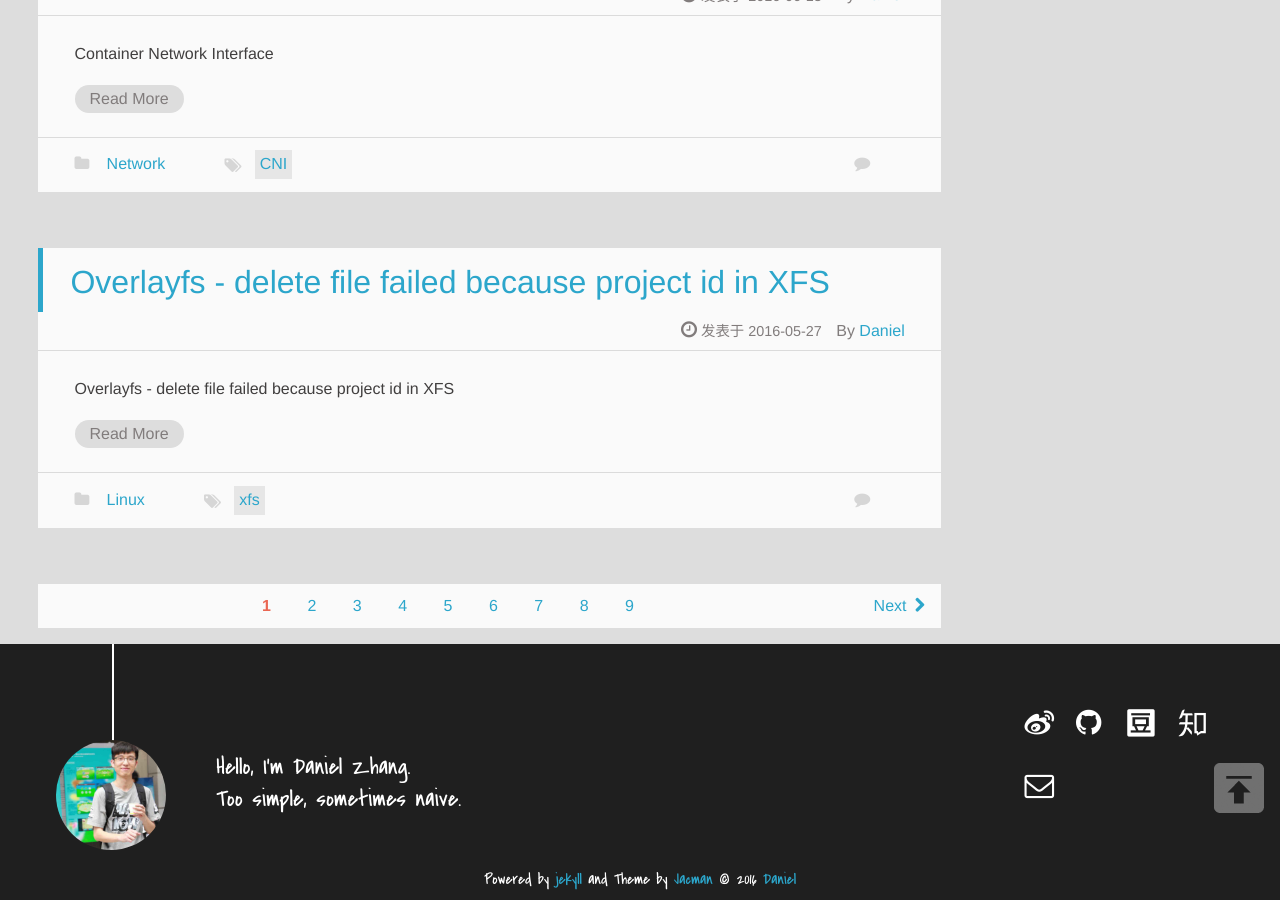
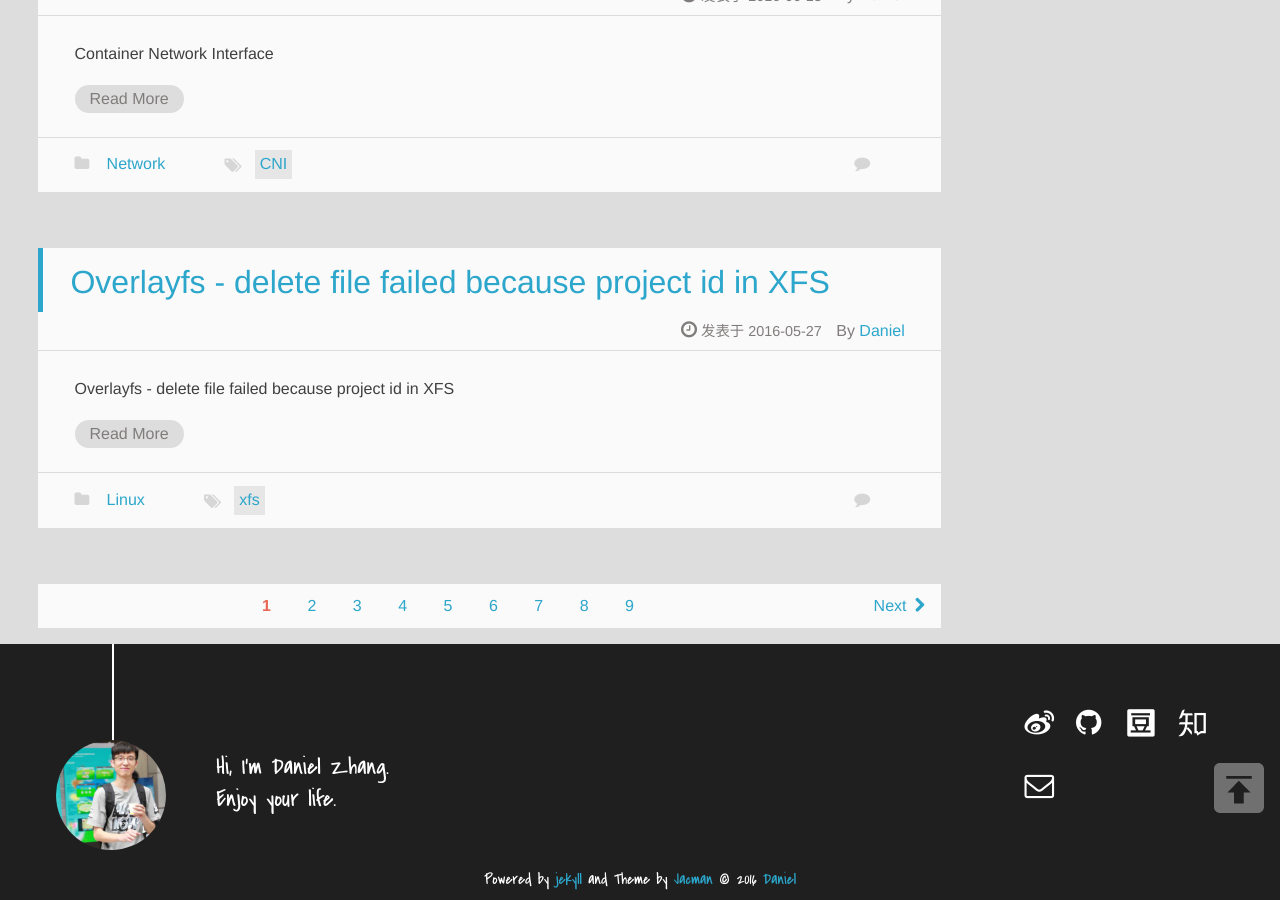
Before and after one commit to jmzwcn/jmzwcn.github.io, a Jekyll site: the page built from index.html, in a window 1280 px wide and 900 px high, scrolled down 3034 px. Built offline with Jekyll 4.4.1, drawn with Linux system fonts in a browser that asks for light colours; the list of posts is cut into pages by our own code; comment, search, counter and statistics services are not loaded.

Commit message:
Update _config.yml

```diff
--- a/_config.yml
+++ b/_config.yml
@@ -81,8 +81,8 @@ mathjax: false      #enable mathjax if true
 #### Author information
 author:
   name: Daniel      ## e.g. wuchong Author name
-  intro_line1:  "Hello, I'm Daniel Zhang."    ## your introduction on the bottom of the page
-  intro_line2:  "Too simple, sometimes naive."  ## the 2nd line
+  intro_line1:  "Hi, I'm Daniel Zhang."    ## your introduction on the bottom of the page
+  intro_line2:  "Enjoy your life."  ## the 2nd line
   weibo: jmzwcn      ## e.g. wuchong1014 or 2176287895 for http://weibo.com/2176287895
   weibo_verifier: 8266a57e  ## e.g. b3593ceb Your weibo-show widget verifier ,if you use weibo-show it is needed.
   tsina: 1836017133      ## e.g. 2176287895  Your weibo ID,It will be used in share button.
@@ -107,7 +107,7 @@ toc:
 #### Links
 links:
   码农圈: https://coderq.com
-  quqi99's blog: http://my.csdn.net/quqi99
+  quqi99's blog: http://blog.csdn.net/quqi99
 
 excerpt_separator: <!--more-->
 
```
